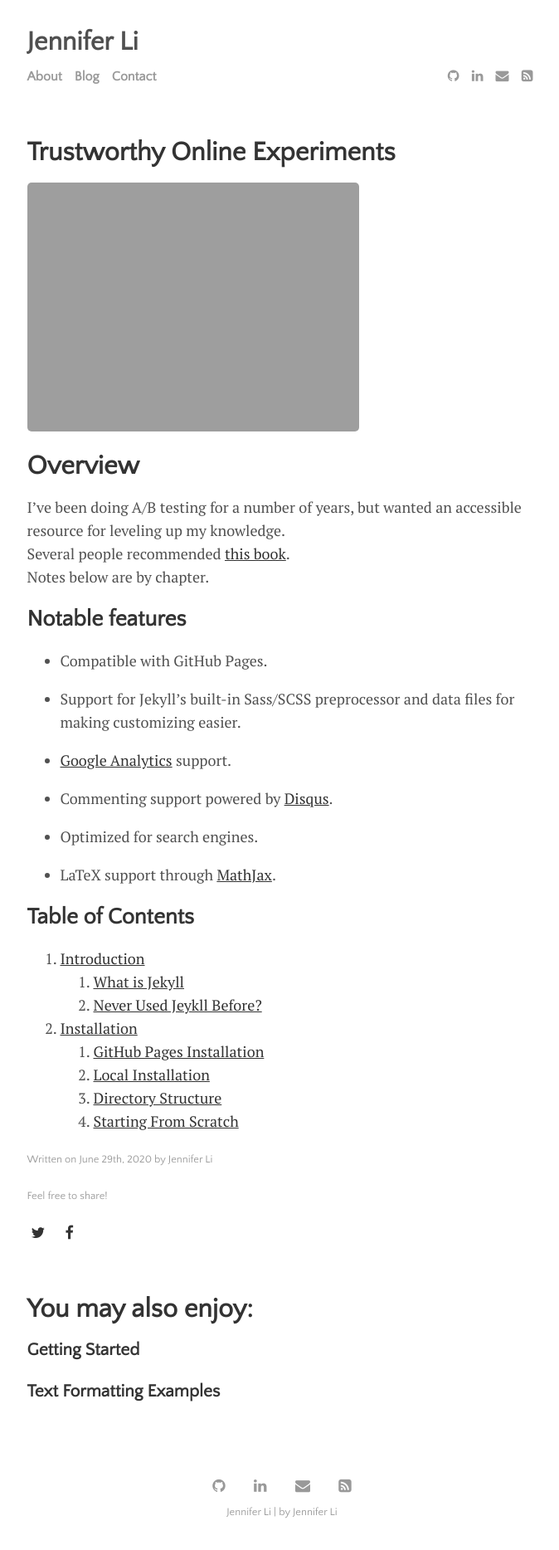
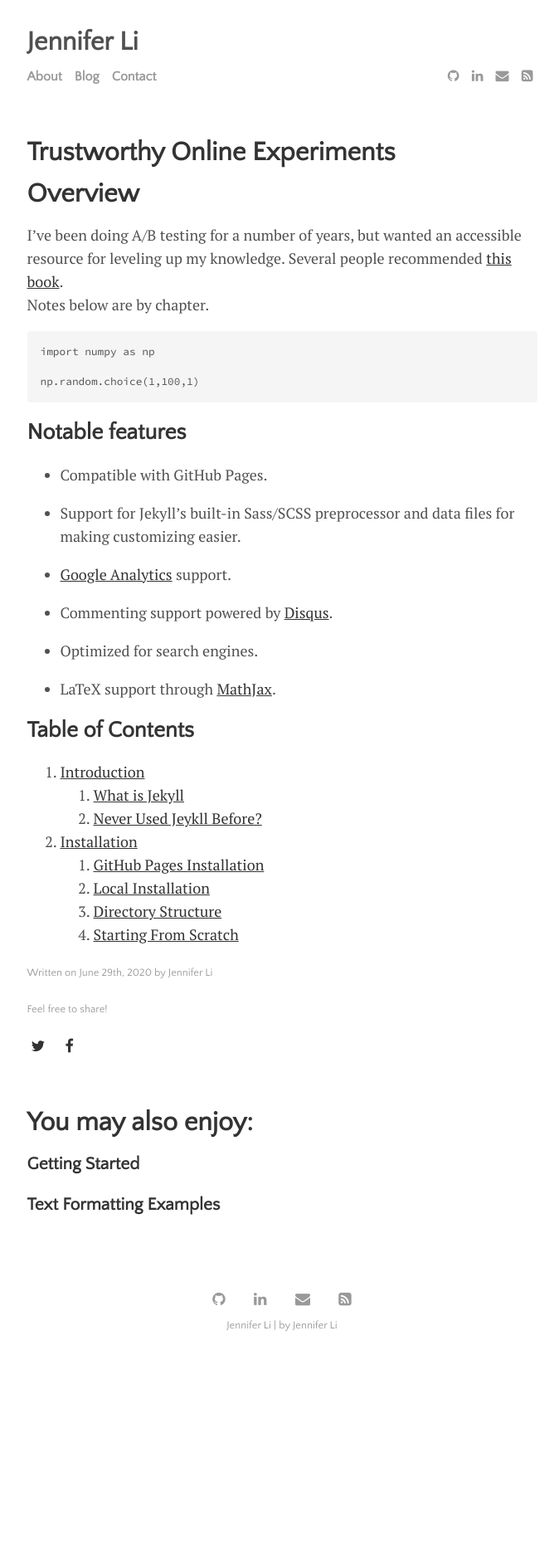
Before and after one commit to lijenniferx/lijenniferx.github.io, a Jekyll site: the page built from _posts/2020-06-29-trustworthy-online-experiments.md, in a window 1280 px wide. Shown: the whole page at 83% size, without its empty margins (300-974 px from the left). Built offline with Jekyll 4.4.1, drawn with Linux system fonts in a browser that asks for light colours; after the commit the page ends 1643 px from its top, so only the background shows below that.

Commit message:
Update 2020-06-29-trustworthy-online-experiments.md

````diff
--- a/_posts/2020-06-29-trustworthy-online-experiments.md
+++ b/_posts/2020-06-29-trustworthy-online-experiments.md
@@ -4,14 +4,20 @@ title: "Trustworthy Online Experiments"
 author: "Jennifer Li"
 categories: journal
 tags: [documentation,sample]
-image: cat.jpg
+image:
 ---
 
 # Overview
 
-I've been doing A/B testing for a number of years, but wanted an accessible resource for leveling up my knowledge.
-Several people recommended [this book](https://www.google.com/books/edition/Trustworthy_Online_Controlled_Experiment/TFjPDwAAQBAJ?hl=en&gbpv=1&printsec=frontcover).
+I've been doing A/B testing for a number of years, but wanted an accessible resource for leveling up my knowledge.  Several people recommended [this book](https://www.google.com/books/edition/Trustworthy_Online_Controlled_Experiment/TFjPDwAAQBAJ?hl=en&gbpv=1&printsec=frontcover).
 Notes below are by chapter.
+
+
+```
+import numpy as np
+
+np.random.choice(1,100,1)
+```
 
 ## Notable features
 
````
